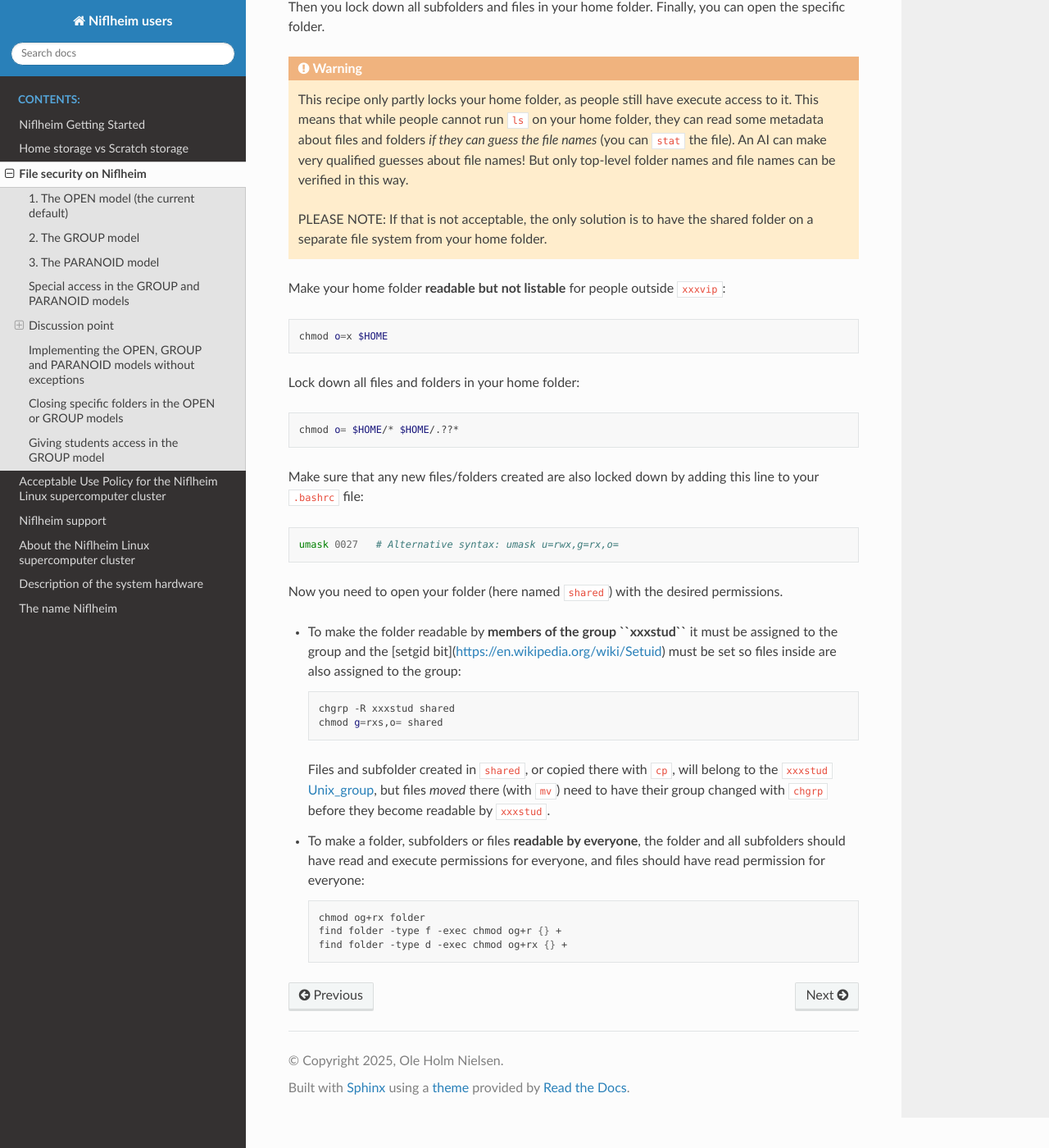
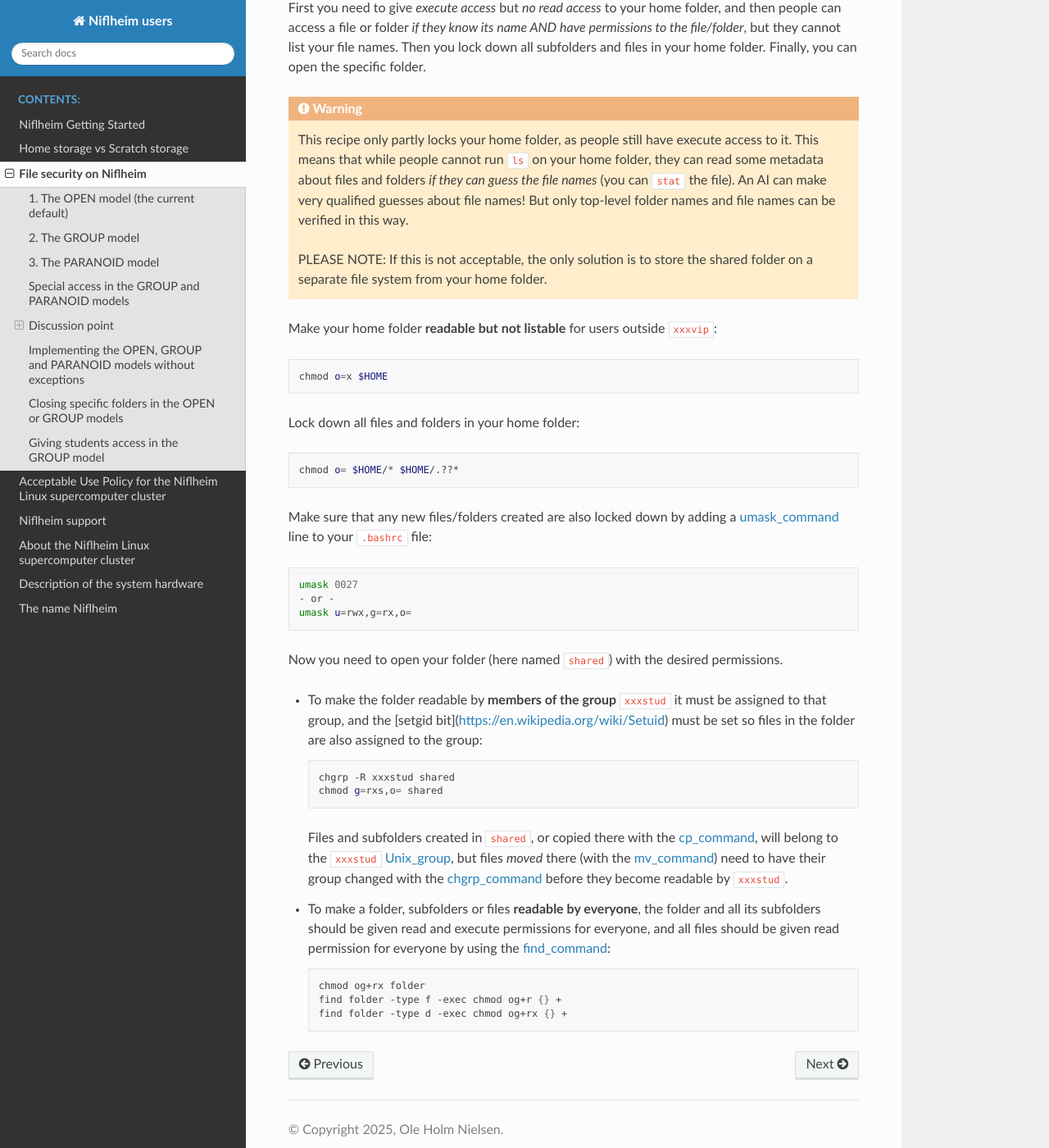
Before and after one commit to OleHolmNielsen/Niflheim_users, a Sphinx documentation site: the page built from docs/File_security_on_Niflheim.rst, in a window 1280 px wide and 1400 px high, scrolled down 2444 px. Shown: the whole window at 82% size. Built offline with Sphinx 7.4.7 and the Read the Docs theme 3.1.0, drawn with Linux system fonts in a browser that asks for light colours; some of the changed text lies outside the part shown.

Commit message:
Formatting and adding links

```diff
--- a/docs/File_security_on_Niflheim.rst
+++ b/docs/File_security_on_Niflheim.rst
@@ -107,15 +107,24 @@ You do that by:
 Giving students access in the GROUP model
 -----------------------------------------
 
-If you are in group ``xxxvip`` you may want to make a folder readable for ``xxxstud``. First you need to give execute access but no read access to your home folder, then people can access a file or folder *if they know its name AND have permissions to the file/folder*, but they cannot list your file names. Then you lock down all subfolders and files in your home folder.  Finally, you can open the specific folder.
+If you are in group ``xxxvip`` you may want to make a `specific folder` readable by the Unix_group_ ``xxxstud``.
+
+First you need to give `execute access` but `no read access` to your home folder,
+and then people can access a file or folder *if they know its name AND have permissions to the file/folder*,
+but they cannot list your file names.
+Then you lock down all subfolders and files in your home folder.
+Finally, you can open the specific folder.
 
 .. warning::
 
-   This recipe only partly locks your home folder, as people still have execute access to it.  This means that while people cannot run ``ls`` on your home folder, they can read some metadata about files and folders *if they can guess the file names* (you can ``stat`` the file).  An AI can make very qualified guesses about file names!  But only top-level folder names and file names can be verified in this way.
+   This recipe only partly locks your home folder, as people still have execute access to it.
+   This means that while people cannot run ``ls`` on your home folder, they can read some metadata about files and folders *if they can guess the file names* (you can ``stat`` the file).
+   An AI can make very qualified guesses about file names!
+   But only top-level folder names and file names can be verified in this way.
 
-   PLEASE NOTE: If that is not acceptable, the only solution is to have the shared folder on a separate file system from your home folder.
+   PLEASE NOTE: If this is not acceptable, the only solution is to store the shared folder on a separate file system from your home folder.
 
-Make your home folder **readable but not listable** for people outside ``xxxvip``:
+Make your home folder **readable but not listable** for users outside ``xxxvip``:
 
 .. code-block:: bash
 
@@ -127,32 +136,41 @@ Lock down all files and folders in your home folder:
 
    chmod o= $HOME/* $HOME/.??*
 
-Make sure that any new files/folders created are also locked down by adding this line to your ``.bashrc`` file:
+Make sure that any new files/folders created are also locked down by adding a umask_command_ line to your ``.bashrc`` file:
 
 .. code-block:: bash
 
-   umask 0027   # Alternative syntax: umask u=rwx,g=rx,o=
+   umask 0027
+   - or -
+   umask u=rwx,g=rx,o=
+
+.. _umask_command: https://en.wikipedia.org/wiki/Umask
 
 Now you need to open your folder (here named ``shared``) with the desired permissions.
 
-- To make the folder readable by **members of the group ``xxxstud``** it must be assigned to the group
-  and the [setgid bit](https://en.wikipedia.org/wiki/Setuid) must be set so files inside are also assigned to the group:
+- To make the folder readable by **members of the group** ``xxxstud`` it must be assigned to that group,
+  and the [setgid bit](https://en.wikipedia.org/wiki/Setuid) must be set so files in the folder are also assigned to the group:
 
   .. code-block:: bash
 
      chgrp -R xxxstud shared
      chmod g=rxs,o= shared
 
-  Files and subfolder created in ``shared``, or copied there with ``cp``,
+  Files and subfolders created in ``shared``, or copied there with the cp_command_,
   will belong to the ``xxxstud`` Unix_group_,
-  but files `moved` there (with ``mv``) need to have their group changed with ``chgrp`` before they become readable by ``xxxstud``.
+  but files `moved` there (with the mv_command_) need to have their group changed with the chgrp_command_ before they become readable by ``xxxstud``.
 
 - To make a folder, subfolders or files **readable by everyone**,
-  the folder and all subfolders should have read and execute permissions for everyone,
-  and files should have read permission for everyone:
+  the folder and all its subfolders should be given read and execute permissions for everyone,
+  and all files should be given read permission for everyone by using the find_command_:
 
   .. code-block:: bash
 
      chmod og+rx folder
      find folder -type f -exec chmod og+r {} +
      find folder -type d -exec chmod og+rx {} +
+
+.. _cp_command: https://en.wikipedia.org/wiki/Cp_(Unix)
+.. _mv_command: https://en.wikipedia.org/wiki/Mv_(Unix)
+.. _chgrp_command: https://man7.org/linux/man-pages/man1/chgrp.1.html
+.. _find_command: https://man7.org/linux/man-pages/man1/find.1.html
```
Also changed, not shown: other parts of docs/File_security_on_Niflheim.rst (+1 -1 lines).
